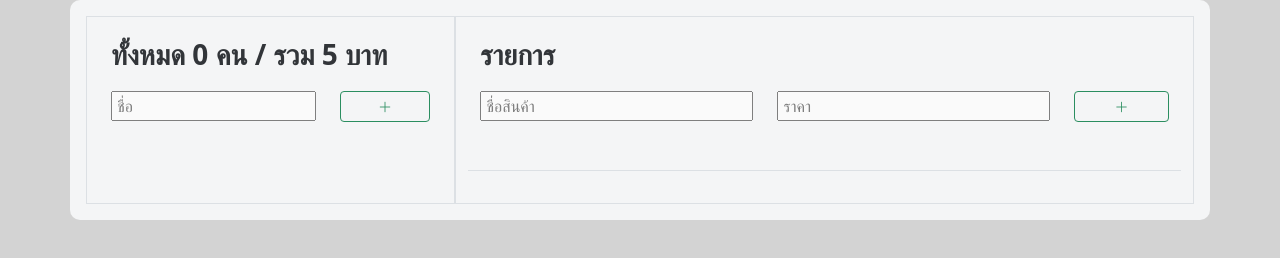
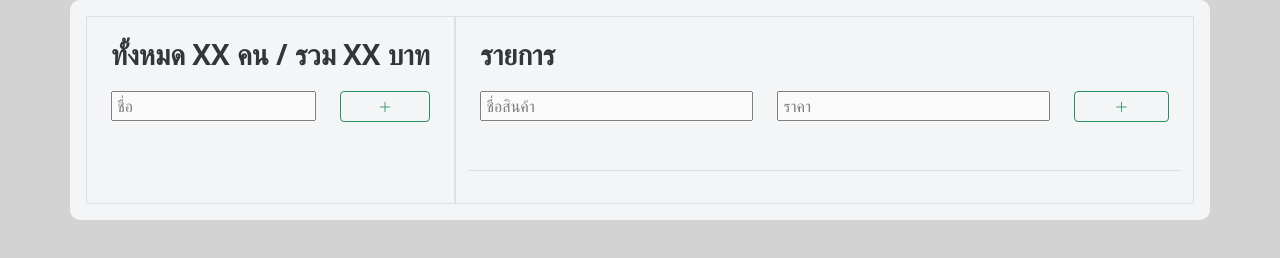
Before and after one commit to suchanya05/bill-calculator, a plain HTML site: page index.html in a window 1280 px wide. Drawn offline with nearby package versions, Linux system fonts and the light colour scheme.

Commit message:
add first feature

```diff
--- a/index.html
+++ b/index.html
@@ -10,7 +10,6 @@
     <link rel="stylesheet" href="https://cdn.jsdelivr.net/npm/bootstrap@5.3.3/dist/css/bootstrap.rtl.min.css"
         integrity="sha384-dpuaG1suU0eT09tx5plTaGMLBsfDLzUCCUXOY2j/LSvXYuG6Bqs43ALlhIqAJVRb" crossorigin="anonymous">
     <link rel="stylesheet" href="https://cdn.jsdelivr.net/npm/bootstrap-icons@1.10.5/font/bootstrap-icons.css">
-
     <link rel="stylesheet" href="./css/style.css">
     <title>Suchanya</title>
 </head>
@@ -28,7 +27,7 @@
         <div class="row ">
             <div class="col-md-4 border">
                 <div class="row mt-3">
-                    <span class="mb-3 fs-3 fw-bold">ทั้งหมด 0 คน / รวม 5 บาท</span>
+                    <span class="mb-3 fs-3 fw-bold">ทั้งหมด XX คน / รวม XX บาท</span>
                     <div class="row ">
                         <div class="col-md-8">
                             <input id="personName" type="text" class="row" placeholder=" ชื่อ">
```
Also changed, not shown: app.js (line endings or trailing spaces).
